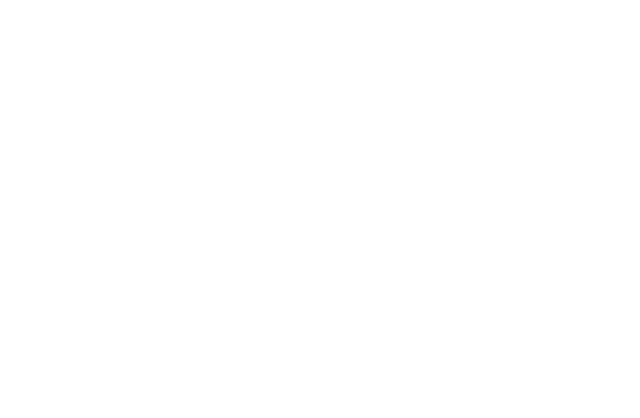
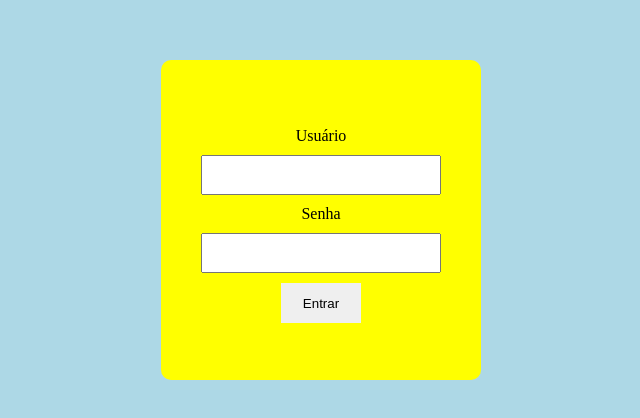
Before and after one commit to arycmn/Kenziehub, a React (Create React App) app: page /login in a window 1280 px wide. Shown: the part 180-598 px from the top of the page, without its empty margins (319-959 px from the left). Built offline with nearby package versions, Linux system fonts and the light colour scheme.

Commit message:
WIP: basic styled added in login page

```diff
--- a/src/pages/login/index.jsx
+++ b/src/pages/login/index.jsx
@@ -1,9 +1,17 @@
-import { BoxLogin } from "./styled";
+import { PageLogin, BoxLogin, Info, Input, Button } from "./styled";
 
 const Login = () => {
   return (
     <>
-      <BoxLogin></BoxLogin>
+      <PageLogin>
+        <BoxLogin>
+          <Info>Usuário</Info>
+          <Input />
+          <Info>Senha</Info>
+          <Input />
+          <Button>Entrar</Button>
+        </BoxLogin>
+      </PageLogin>
     </>
   );
 };
--- a/src/pages/login/styled.js
+++ b/src/pages/login/styled.js
@@ -1,6 +1,49 @@
 import styled from "styled-components";
 
+export const PageLogin = styled.div`
+  width: 100%;
+  height: 100%;
+  background: lightblue;
+  display: flex;
+  flex-direction: column;
+  justify-content: center;
+  align-items: center;
+`;
+
 export const BoxLogin = styled.div`
-  width: 30%;
-  height: 30%;
+  width: 25%;
+  height: 40%;
+  background: yellow;
+  border-radius: 10px;
+  display: flex;
+  flex-direction: column;
+  justify-content: center;
+  align-items: center;
 `;
+
+export const Info = styled.div`
+  width: 75%;
+  margin-top: 10px;
+  text-align: center;
+`;
+
+export const Input = styled.input`
+  width: 75%;
+  height: 12.5%;
+  margin-top: 10px;
+  padding: 10px;
+  outline: none;
+`;
+
+export const Button = styled.button`
+  width: 25%;
+  height: 12.5%;
+  margin-top: 10px;
+  outline: none;
+  border: none;
+  :hover {
+    cursor: pointer;
+    background: black;
+    color: white;
+  }
+`;
```
Also changed, not shown: 1 other file (tests, documents, lock files or other folders).
